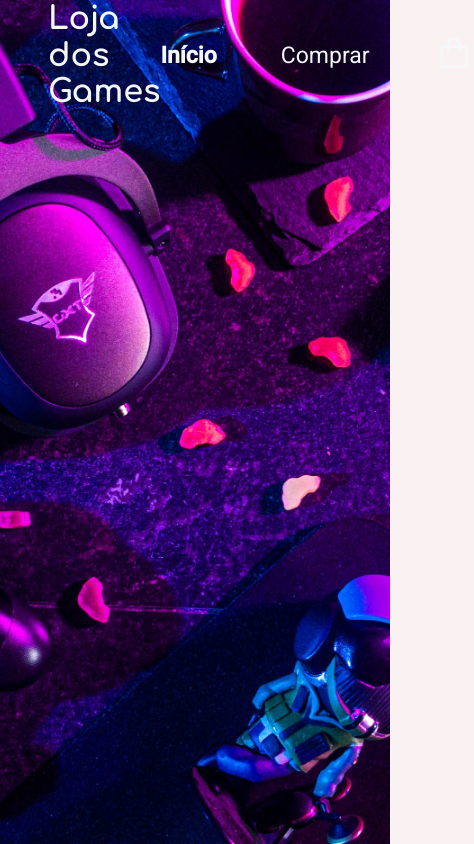
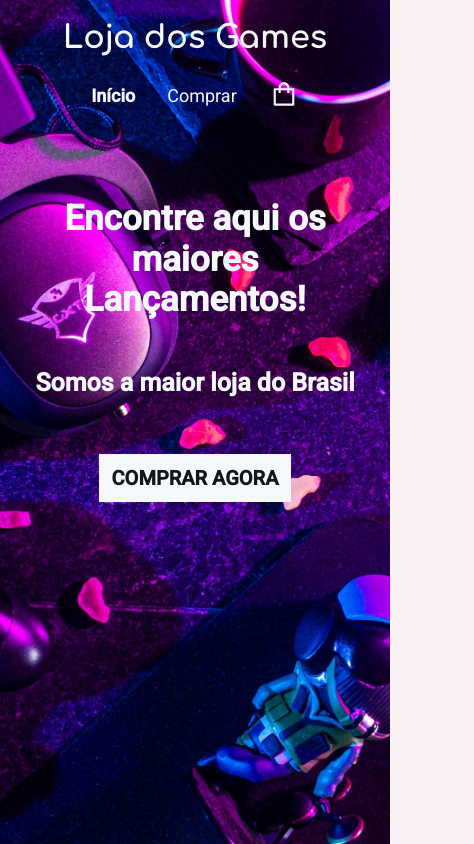
Before and after one commit to thiago-porto25/desafio-supera-thiago-porto, a React (Create React App) app: page / in a window 390 px wide. Shown: the whole page, 474 px wide, since content can reach past the window. Built offline with nearby package versions, Linux system fonts and the light colour scheme.

Commit message:
add responsiveness to header and home page

```diff
--- a/src/components/Header.js
+++ b/src/components/Header.js
@@ -14,6 +14,12 @@ const Nav = styled.nav`
   box-sizing: border-box;
   padding: 0 3rem;
 
+  @media (max-width: 750px) {
+    flex-direction: column;
+    justify-content: center;
+    padding: 0 1rem;
+  }
+
   a {
     color: inherit;
     text-decoration: none;
@@ -26,6 +32,12 @@ const Nav = styled.nav`
   .logo-container {
     font-family: 'Comfortaa', sans-serif;
     font-weight: bolder;
+
+    h1 {
+      @media (max-width: 300px) {
+        font-size: 25px;
+      }
+    }
   }
 
   .nav-list {
@@ -38,11 +50,20 @@ const Nav = styled.nav`
     gap: 4rem;
     font-size: 23px;
 
+    @media (max-width: 400px) {
+      gap: 2rem;
+      font-size: 18px;
+    }
+
     .cart-button {
       cursor: pointer;
 
       * {
         font-size: 40px;
+
+        @media (max-width: 400px) {
+          font-size: 30px;
+        }
       }
     }
   }
--- a/src/templates/HomeTemplate.js
+++ b/src/templates/HomeTemplate.js
@@ -1,7 +1,60 @@
 import styled from 'styled-components'
+import { Button } from '../components'
+import { Link } from 'react-router-dom'
+import * as ROUTES from '../constants/routes'
 
-const Container = styled.main``
+const Container = styled.main`
+  display: flex;
+  flex-direction: column;
+  align-items: center;
+  justify-content: center;
+  box-sizing: border-box;
+  padding: 4rem 2rem;
+
+  h1,
+  h3 {
+    text-align: center;
+    font-weight: bolder;
+  }
+
+  h1 {
+    font-size: 45px;
+
+    @media (max-width: 550px) {
+      font-size: 35px;
+    }
+  }
+
+  h3 {
+    font-size: 34px;
+
+    @media (max-width: 550px) {
+      font-size: 25px;
+    }
+  }
+
+  .button-container {
+    height: 4rem;
+    width: 15rem;
+
+    @media (max-width: 550px) {
+      margin-top: 2rem;
+      height: 3rem;
+      width: 12rem;
+    }
+  }
+`
 
 export default function HomeTemplate() {
-  return <Container></Container>
+  return (
+    <Container>
+      <h1>Encontre aqui os maiores Lançamentos!</h1>
+      <h3>Somos a maior loja do Brasil</h3>
+      <div className="button-container">
+        <Link to={ROUTES.SHOP}>
+          <Button type="white">COMPRAR AGORA</Button>
+        </Link>
+      </div>
+    </Container>
+  )
 }
```
